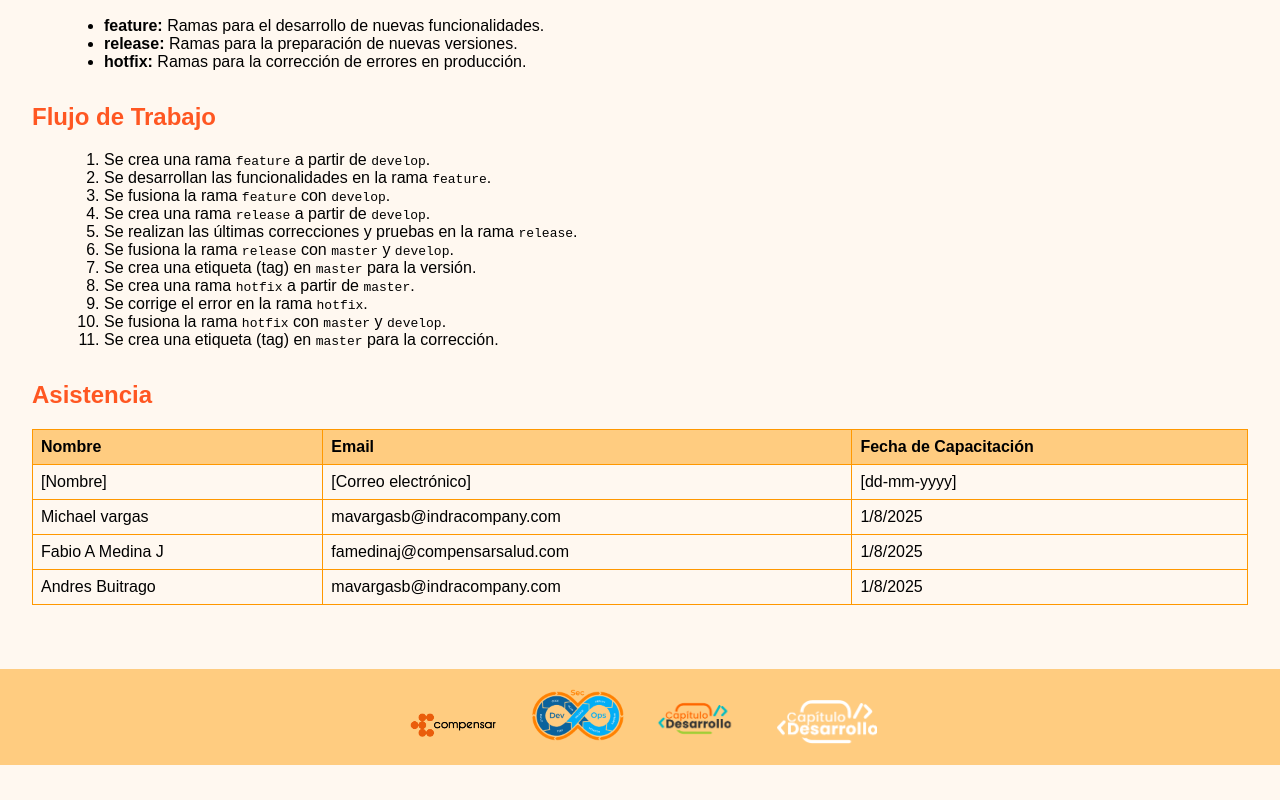
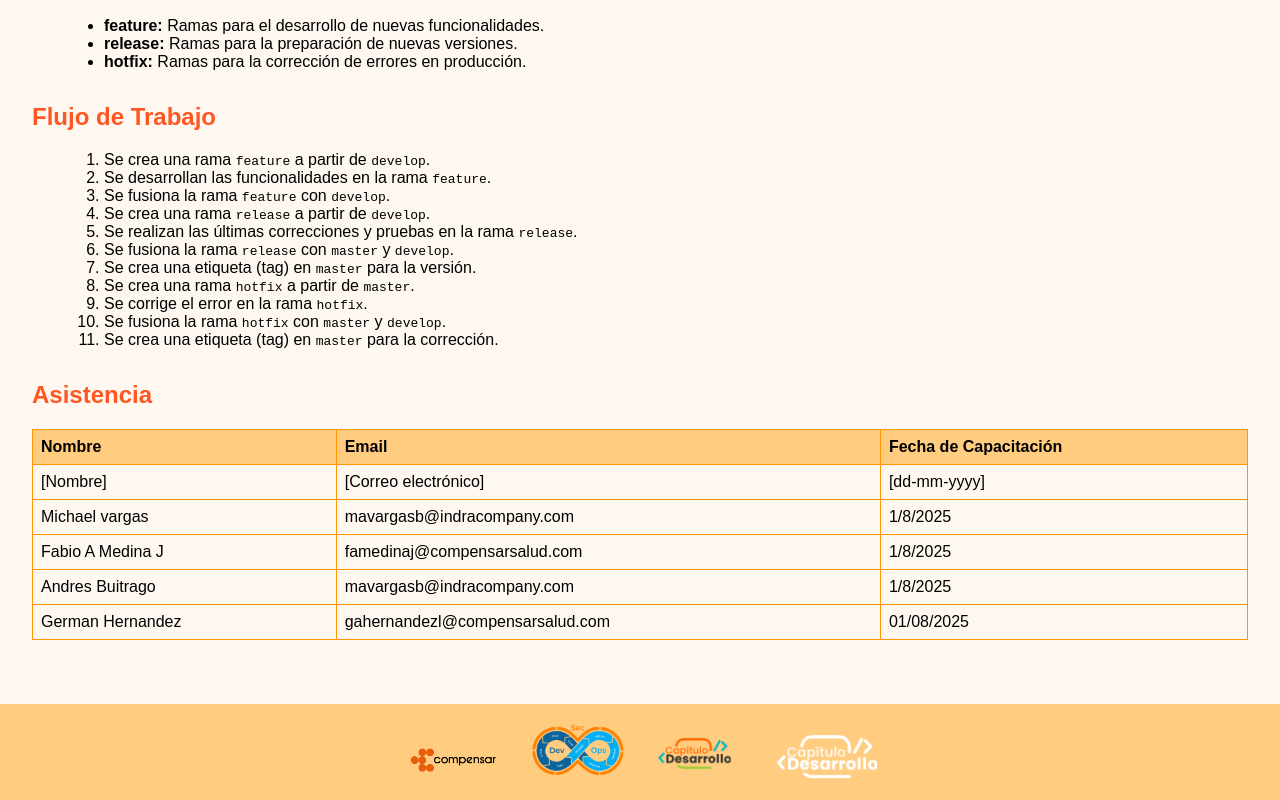
Before and after one commit to michaelvargas19/Compensar_GitFlow, a plain HTML site: page index.html in a window 1280 px wide. Shown: the part 681-1481 px from the top of the page. Before the commit the page ends 1446 px from the top, so only its background shows below. Drawn offline with Linux system fonts and the light colour scheme.

Commit message:
Registro Asistencia GAHL Commit1

```diff
--- a/index.html
+++ b/index.html
@@ -96,6 +96,12 @@
                         <td>1/8/2025</td>
                     </tr>
 
+                    <tr>
+                        <td>German Hernandez</td>
+                        <td>gahernandezl@compensarsalud.com</td>
+                        <td>01/08/2025</td>
+                    </tr>
+
                 </tbody>
             </table>
         </section>
```
